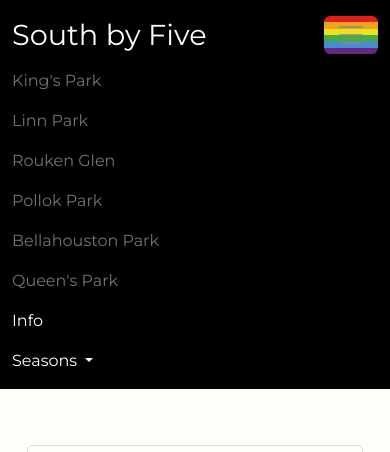
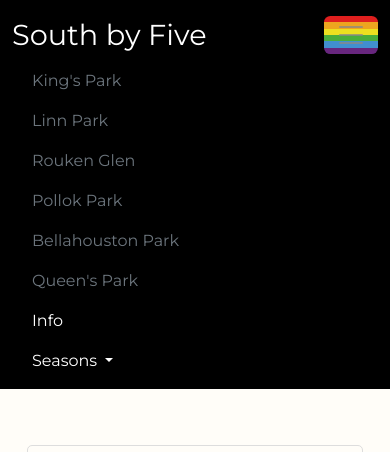
Before and after one commit to lukasz-pudlo/southbyfive, a Django app: page /info/contact/ in a window 390 px wide, after a click that opens the changed part. Shown: the top 452 px of the page. Run offline with Django 4.2, Linux system fonts and the light colour scheme; data that the repository does not hold is empty; some libraries are stand-ins or nearby versions.

Commit message:
Add padding to the navigation link element

```diff
--- a/sx5_project/static/css/custom.css
+++ b/sx5_project/static/css/custom.css
@@ -345,6 +345,11 @@
         color: white !important;
         align-self: center !important;
     }
+
+    a.nav-link {
+        padding-left: 20px !important;
+        padding-right: 20px !important;
+    }
 }
 
 @media (min-width: 768px) and (max-width: 991px) {
```
